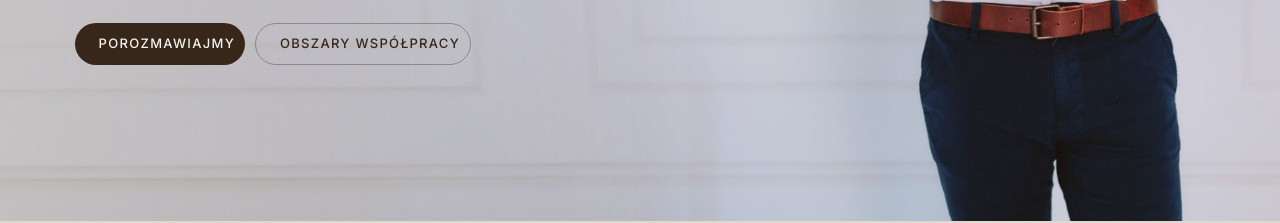
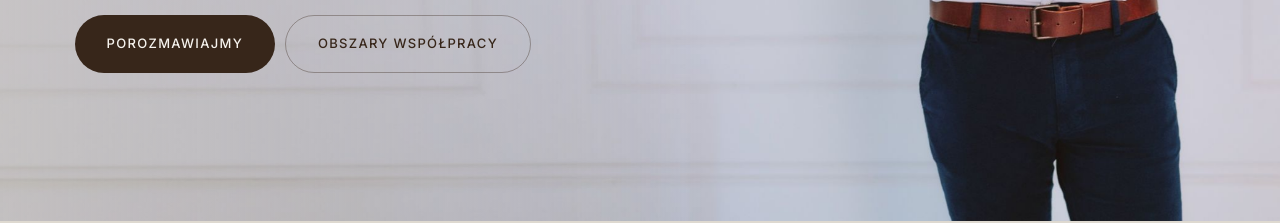
Before and after one commit to emilka99/pawel-sudomir-strona, a plain HTML site: page index.html in a window 1280 px wide. Shown: the part 579-802 px from the top of the page. Drawn offline with Linux system fonts and the light colour scheme.

Commit message:
Symetryczny padding buttonów hero bez ikony (wysrodkowany tekst)
Co-Authored-By: Claude Opus 4.8 <noreply@anthropic.com>

```diff
--- a/assets/css/style.css
+++ b/assets/css/style.css
@@ -626,8 +626,8 @@ header.is-solid,.header.is-solid{background:rgba(222,217,208,.88)}
 .hero-wide .hero-tag{background:rgba(55,38,26,.08);color:var(--dark);border:1px solid rgba(55,38,26,.18);backdrop-filter:none}
 .hero-wide h1{color:var(--dark)}
 .hero-wide .lead{color:var(--ink-2);max-width:520px}
-.hero-wide .btn-dark{background:var(--dark);color:var(--cream)}
-.hero-wide .btn-line{border:1px solid rgba(55,38,26,.35);color:var(--dark);padding:10px 10px 10px 24px}
+.hero-wide .btn-dark{background:var(--dark);color:var(--cream);padding:18px 32px}
+.hero-wide .btn-line{border:1px solid rgba(55,38,26,.35);color:var(--dark);padding:18px 32px}
 .hero-wide .btn-line .ic{border-color:currentColor}
 .home .header:not(.is-solid){color:var(--dark)}
 .home .header:not(.is-solid) .nav .btn{background:var(--dark);color:var(--cream)}
```
